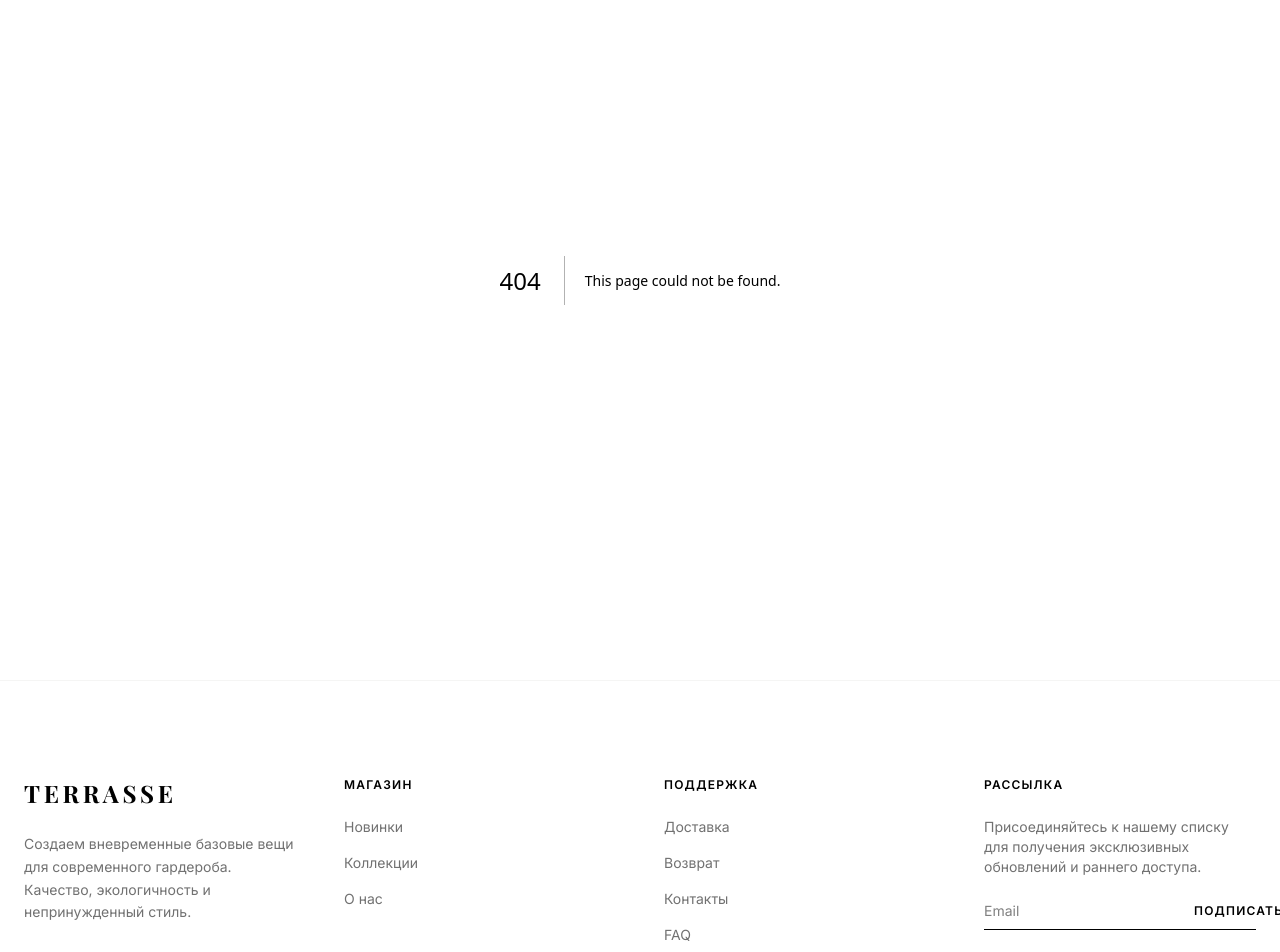
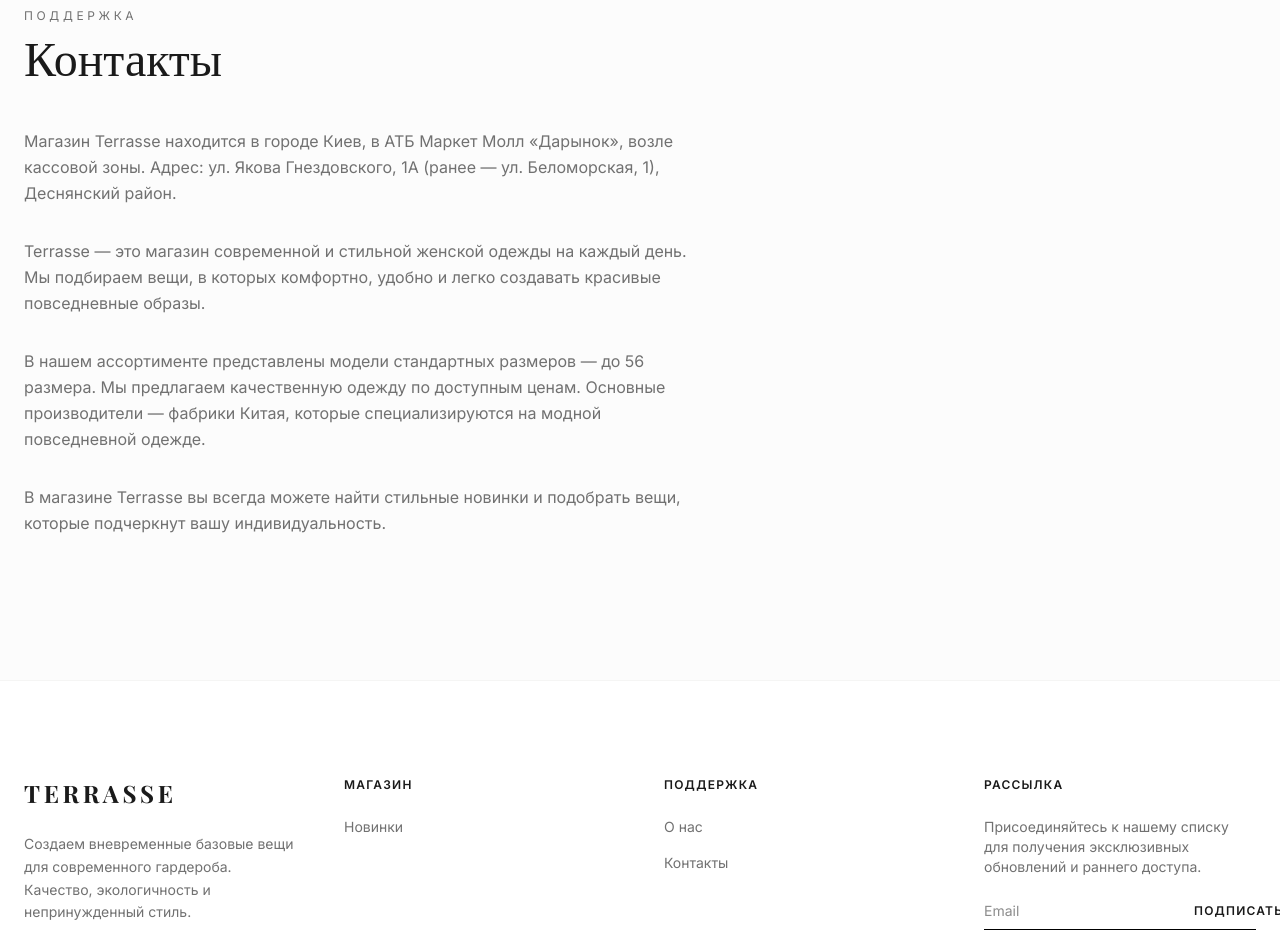
Before and after one commit to dedkola/terrasse, a Next.js app: page /contacts in a window 1280 px wide. Before the commit this address had no page. Shown: the part 120-1072 px from the top of the page. Built offline with nearby package versions, Linux system fonts and the light colour scheme; a web font is replaced by a local one.

Commit message:
feat: update Footer component layout and add Contacts page with metadata

```diff
--- /dev/null
+++ b/app/contacts/page.tsx
@@ -0,0 +1,42 @@
+import { Metadata } from 'next';
+
+export const metadata: Metadata = {
+  title: 'Контакты — Terrasse',
+  description: 'Адрес и информация о магазине Terrasse в Киеве.',
+};
+
+export default function ContactsPage() {
+  return (
+    <main className="pt-32 pb-24 px-6 max-w-7xl mx-auto min-h-screen">
+      <div className="mb-12">
+        <span className="text-xs uppercase tracking-[0.3em] text-brand-muted mb-2 block">
+          Поддержка
+        </span>
+        <h1 className="text-5xl font-serif">Контакты</h1>
+      </div>
+
+      <div className="max-w-2xl space-y-8 text-brand-muted leading-relaxed">
+        <p>
+          Магазин Terrasse находится в городе Киев, в АТБ Маркет Молл «Дарынок», возле кассовой
+          зоны. Адрес: ул. Якова Гнездовского, 1А (ранее — ул. Беломорская, 1), Деснянский район.
+        </p>
+
+        <p>
+          Terrasse — это магазин современной и стильной женской одежды на каждый день. Мы подбираем
+          вещи, в которых комфортно, удобно и легко создавать красивые повседневные образы.
+        </p>
+
+        <p>
+          В нашем ассортименте представлены модели стандартных размеров — до 56 размера. Мы
+          предлагаем качественную одежду по доступным ценам. Основные производители — фабрики Китая,
+          которые специализируются на модной повседневной одежде.
+        </p>
+
+        <p>
+          В магазине Terrasse вы всегда можете найти стильные новинки и подобрать вещи, которые
+          подчеркнут вашу индивидуальность.
+        </p>
+      </div>
+    </main>
+  );
+}
--- a/components/Footer.tsx
+++ b/components/Footer.tsx
@@ -9,65 +9,29 @@ const Footer = () => {
                     <div className="col-span-1 md:col-span-1">
                         <h2 className="logo-text text-2xl font-bold mb-6">TERRASSE</h2>
                         <p className="text-sm text-brand-muted leading-relaxed">
-              Создаем вневременные базовые вещи для современного гардероба. Качество, экологичность
-              и непринужденный стиль.
+                            Создаем вневременные базовые вещи для современного гардероба. Качество, экологичность и непринужденный стиль.
                         </p>
                     </div>
 
                     <div>
                         <h4 className="text-xs uppercase tracking-widest font-bold mb-6">Магазин</h4>
                         <ul className="space-y-4 text-sm text-brand-muted">
-              <li>
-                <a href="/collection" className="hover:text-black transition-colors">
-                  Новинки
-                </a>
-              </li>
-
-              <li>
-                <a href="#" className="hover:text-black transition-colors">
-                  Коллекции
-                </a>
-              </li>
-              <li>
-                <a href="/about" className="hover:text-black transition-colors">
-                  О нас
-                </a>
-              </li>
+                            <li><a href="/collection" className="hover:text-black transition-colors">Новинки</a></li>
                         </ul>
                     </div>
 
                     <div>
                         <h4 className="text-xs uppercase tracking-widest font-bold mb-6">Поддержка</h4>
                         <ul className="space-y-4 text-sm text-brand-muted">
-              <li>
-                <a href="#" className="hover:text-black transition-colors">
-                  Доставка
-                </a>
-              </li>
-              <li>
-                <a href="#" className="hover:text-black transition-colors">
-                  Возврат
-                </a>
-              </li>
-              <li>
-                <a href="#" className="hover:text-black transition-colors">
-                  Контакты
-                </a>
-              </li>
-              <li>
-                <a href="#" className="hover:text-black transition-colors">
-                  FAQ
-                </a>
-              </li>
+                            <li><a href="/about" className="hover:text-black transition-colors">О нас</a></li>
+                            <li><a href="/contacts" className="hover:text-black transition-colors">Контакты</a></li>
+
                         </ul>
                     </div>
 
                     <div>
                         <h4 className="text-xs uppercase tracking-widest font-bold mb-6">Рассылка</h4>
-            <p className="text-sm text-brand-muted mb-6">
-              Присоединяйтесь к нашему списку для получения эксклюзивных обновлений и раннего
-              доступа.
-            </p>
+                        <p className="text-sm text-brand-muted mb-6">Присоединяйтесь к нашему списку для получения эксклюзивных обновлений и раннего доступа.</p>
                         <div className="flex border-b border-black pb-2">
                             <input
                                 type="email"
@@ -84,18 +48,9 @@ const Footer = () => {
                         © 2026 Terrasse. Все права защищены.
                     </p>
                     <div className="flex space-x-6">
-            <Instagram
-              size={18}
-              className="text-brand-muted hover:text-black cursor-pointer transition-colors"
-            />
-            <Twitter
-              size={18}
-              className="text-brand-muted hover:text-black cursor-pointer transition-colors"
-            />
-            <Facebook
-              size={18}
-              className="text-brand-muted hover:text-black cursor-pointer transition-colors"
-            />
+                        <Instagram size={18} className="text-brand-muted hover:text-black cursor-pointer transition-colors" />
+                        <Twitter size={18} className="text-brand-muted hover:text-black cursor-pointer transition-colors" />
+                        <Facebook size={18} className="text-brand-muted hover:text-black cursor-pointer transition-colors" />
                     </div>
                 </div>
             </div>
```
Also changed, not shown: 1 other file (tests, documents, lock files or other folders). Lines whose indentation alone changed are shown as unchanged.
